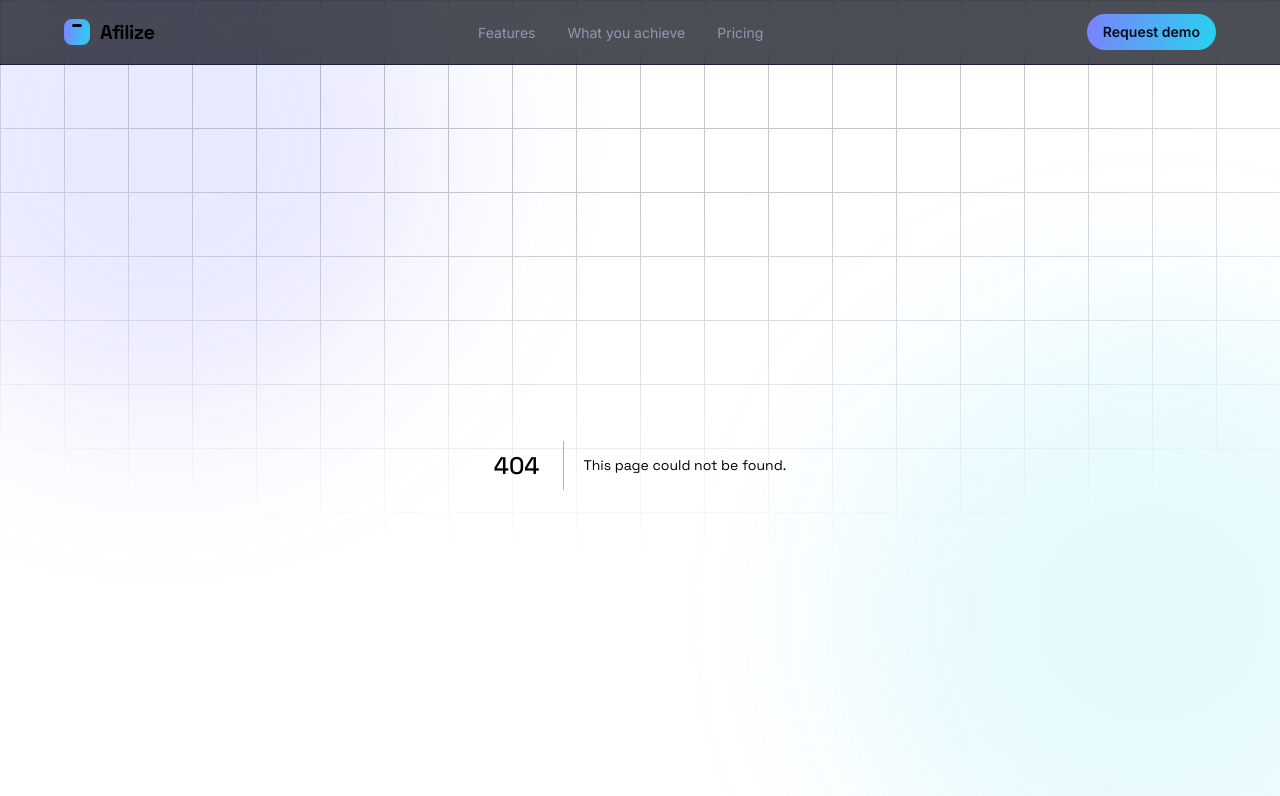
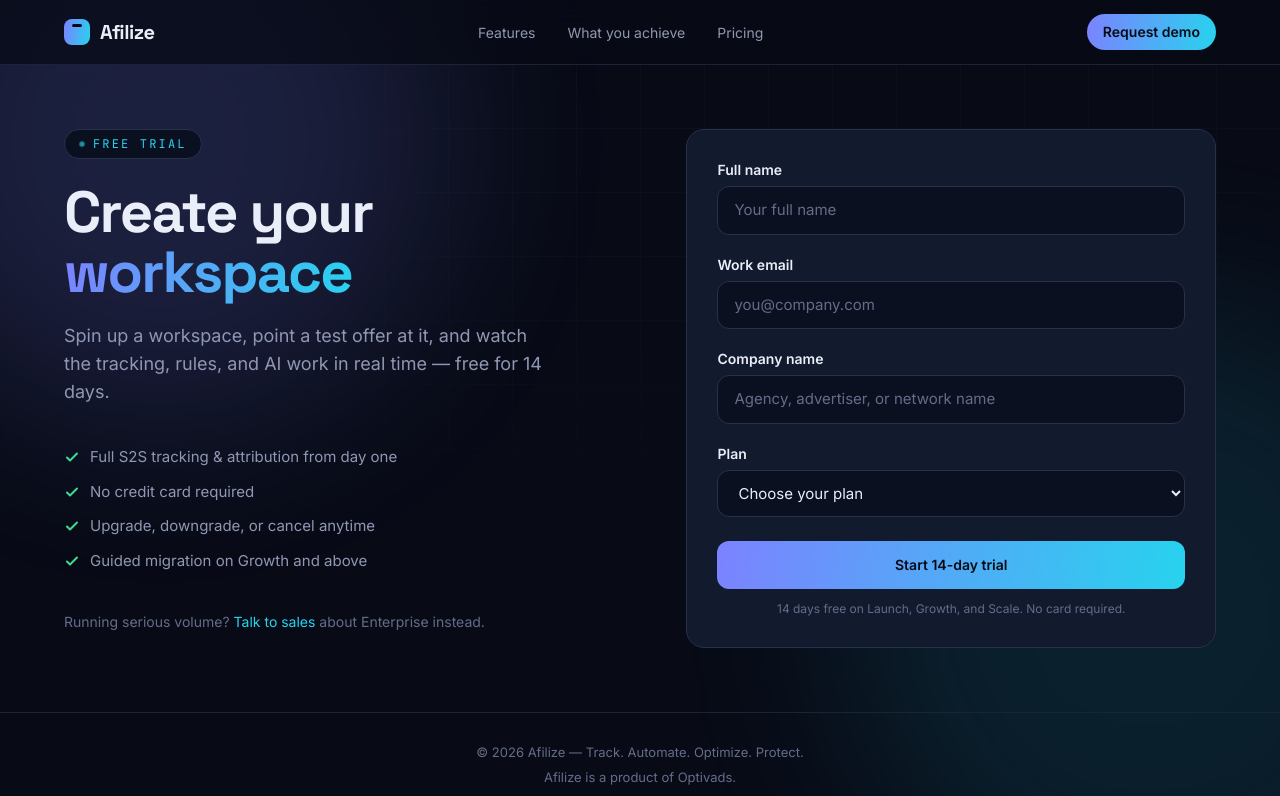
Before and after one commit to charafeddinecherkaoui/Afilize, a Next.js app: page /signup in a window 1280 px wide. Before the commit this address had no page. Shown: the top 796 px of the page. Built offline with nearby package versions, Linux system fonts and the light colour scheme.

Commit message:
Add signup page and dual-action pricing buttons

```diff
--- a/src/app/pricing/page.tsx
+++ b/src/app/pricing/page.tsx
@@ -369,7 +369,7 @@
       <FinalCta
         title="See it running on your own traffic"
         line="Spin up a workspace, point a test offer at it, and watch the rules and AI work in real time."
-        primary={{ href: "#", label: "Start 14-day trial" }}
+        primary={{ href: "/signup", label: "Start 14-day trial" }}
         secondary={{ href: "/solutions", label: "What you'll achieve" }}
       />
     </main>
--- /dev/null
+++ b/src/app/signup/page.tsx
@@ -0,0 +1,53 @@
+import type { Metadata } from "next";
+import Link from "next/link";
+import { CheckRow, Eyebrow } from "@/components/blocks";
+import SignupForm from "@/components/SignupForm";
+
+export const metadata: Metadata = {
+  title: "Start Your Free Trial — Afilize",
+  description:
+    "Create your Afilize workspace and start your 14-day free trial. Full S2S tracking, automation, and AI — no card required.",
+};
+
+export default function SignupPage() {
+  return (
+    <main className="flex-1">
+      <section className="wrap pb-16 pt-16">
+        <div className="grid items-start gap-10 min-[881px]:grid-cols-[1.1fr_1fr]">
+          {/* Left — pitch */}
+          <div>
+            <Eyebrow>Free Trial</Eyebrow>
+            <h1 className="mt-6 text-[clamp(34px,6vw,58px)] font-bold leading-[1.03] tracking-[-0.03em]">
+              Create your <span className="flow-text">workspace</span>
+            </h1>
+            <p className="mt-5 max-w-[480px] text-lg text-text-muted">
+              Spin up a workspace, point a test offer at it, and watch the
+              tracking, rules, and AI work in real time — free for 14 days.
+            </p>
+
+            <ul className="mt-10 space-y-3">
+              <CheckRow>Full S2S tracking &amp; attribution from day one</CheckRow>
+              <CheckRow>No credit card required</CheckRow>
+              <CheckRow>Upgrade, downgrade, or cancel anytime</CheckRow>
+              <CheckRow>Guided migration on Growth and above</CheckRow>
+            </ul>
+
+            <p className="mt-10 text-sm text-text-dim">
+              Running serious volume?{" "}
+              <Link
+                href="/request-demo"
+                className="text-accent-2 transition-colors hover:text-text"
+              >
+                Talk to sales
+              </Link>{" "}
+              about Enterprise instead.
+            </p>
+          </div>
+
+          {/* Right — form */}
+          <SignupForm />
+        </div>
+      </section>
+    </main>
+  );
+}
--- a/src/components/PricingPlans.tsx
+++ b/src/components/PricingPlans.tsx
@@ -186,7 +186,7 @@
       </ul>
 
       <Link
-        href="/request-demo"
+        href={plan.custom ? "/request-demo" : "/signup"}
         className={`mt-6 block rounded-xl py-2.5 text-center text-sm font-semibold ${
           plan.popular
             ? "flow-bg text-ink transition-shadow hover:shadow-[0_0_24px_rgba(124,130,255,0.45)]"
--- /dev/null
+++ b/src/components/SignupForm.tsx
@@ -0,0 +1,111 @@
+"use client";
+
+import { useState } from "react";
+import { CheckIcon } from "@/components/blocks";
+
+const inputCls =
+  "w-full rounded-xl border border-line bg-ink-2 px-4 py-3 text-[15px] text-text placeholder:text-text-dim focus:border-accent focus:outline-none";
+
+const labelCls = "mb-1.5 block text-sm font-semibold text-text";
+
+export default function SignupForm() {
+  const [sent, setSent] = useState(false);
+
+  if (sent) {
+    return (
+      <div className="flex min-h-[380px] flex-col items-center justify-center rounded-[18px] border border-line bg-surface p-[30px] text-center">
+        <span className="flex h-12 w-12 items-center justify-center rounded-full border border-good/40 bg-good/10">
+          <CheckIcon className="h-5 w-5 text-good" />
+        </span>
+        <h3 className="mt-5 font-display text-[22px] font-semibold">
+          You&apos;re in
+        </h3>
+        <p className="mt-2 max-w-[380px] text-text-muted">
+          We&apos;re setting up your workspace — check your inbox for the
+          activation link to start your 14-day trial.
+        </p>
+      </div>
+    );
+  }
+
+  return (
+    <form
+      className="rounded-[18px] border border-line bg-surface p-[30px]"
+      onSubmit={(e) => {
+        e.preventDefault();
+        setSent(true);
+      }}
+    >
+      <div className="grid gap-5">
+        <div>
+          <label htmlFor="signupName" className={labelCls}>
+            Full name
+          </label>
+          <input
+            id="signupName"
+            name="fullName"
+            type="text"
+            required
+            placeholder="Your full name"
+            className={inputCls}
+          />
+        </div>
+        <div>
+          <label htmlFor="signupEmail" className={labelCls}>
+            Work email
+          </label>
+          <input
+            id="signupEmail"
+            name="email"
+            type="email"
+            required
+            placeholder="you@company.com"
+            className={inputCls}
+          />
+        </div>
+        <div>
+          <label htmlFor="signupCompany" className={labelCls}>
+            Company name
+          </label>
+          <input
+            id="signupCompany"
+            name="company"
+            type="text"
+            required
+            placeholder="Agency, advertiser, or network name"
+            className={inputCls}
+          />
+        </div>
+        <div>
+          <label htmlFor="signupPlan" className={labelCls}>
+            Plan
+          </label>
+          <select
+            id="signupPlan"
+            name="plan"
+            required
+            defaultValue=""
+            className={inputCls}
+          >
+            <option value="" disabled>
+              Choose your plan
+            </option>
+            <option>Launch — $299/mo</option>
+            <option>Growth — $699/mo</option>
+            <option>Scale — $1,499/mo</option>
+          </select>
+        </div>
+      </div>
+
+      <button
+        type="submit"
+        className="mt-6 w-full rounded-xl flow-bg py-3.5 text-sm font-semibold text-ink transition-shadow hover:shadow-[0_0_28px_rgba(124,130,255,0.45)]"
+      >
+        Start 14-day trial
+      </button>
+      <p className="mt-3 text-center text-xs text-text-dim">
+        14 days free on Launch, Growth, and Scale. No card required.
+      </p>
+    </form>
+  );
+}
```
